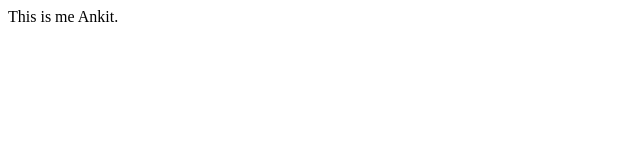
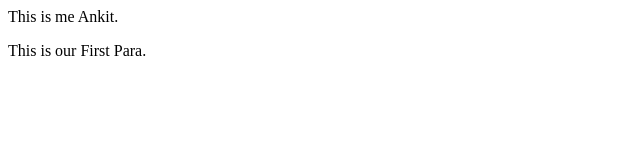
Before and after one commit to Ankitraj0210/web-dev, a plain HTML site: page index.html in a window 1280 px wide. Shown: the whole page, without its empty margins (0-640 px from the left). Drawn offline with Linux system fonts and the light colour scheme.

Commit message:
Second Commit

```diff
--- a/index.html
+++ b/index.html
@@ -5,7 +5,7 @@
     </head>
 <body>
     This is me Ankit.
-
+    <p>This is our First Para.</p>
 
 </body>
 </html>
```
